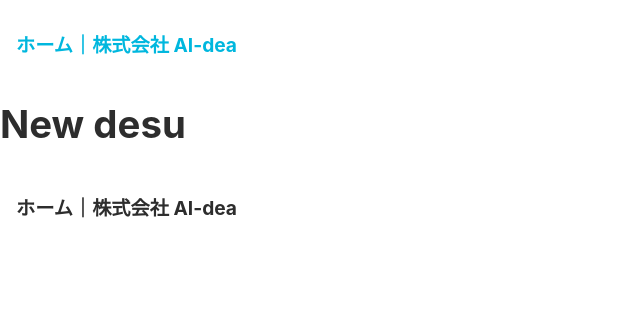
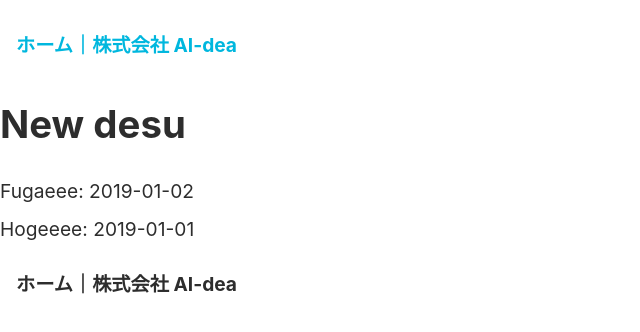
Before and after one commit to hachibeeDI/ttt, a Gatsby site: page /news in a window 1280 px wide. Shown: the whole page, without its empty margins (0-640 px from the left). Built offline with nearby package versions, Linux system fonts and the light colour scheme; Gatsby itself is replaced by a stand-in of ours.

Commit message:
functionality to display news

```diff
--- a/gatsby-config.js
+++ b/gatsby-config.js
@@ -9,9 +9,17 @@ module.exports = {
       resolve: `gatsby-source-filesystem`,
       options: {
         name: `images`,
-        path: `${__dirname}/src/ql-fs-sources/`,
+        path: `${__dirname}/src/ql-fs-sources/images/`,
       },
     },
+    {
+      resolve: `gatsby-source-filesystem`,
+      options: {
+        name: `markdown-pages`,
+        path: `${__dirname}/src/ql-fs-sources/news/`,
+      },
+    },
+    'gatsby-transformer-remark',
     'gatsby-transformer-sharp',
     'gatsby-plugin-sharp',
     {
--- a/package.json
+++ b/package.json
@@ -16,6 +16,7 @@
     "gatsby-plugin-sharp": "^2.0.7",
     "gatsby-plugin-typescript": "^2.0.1",
     "gatsby-source-filesystem": "^2.0.4",
+    "gatsby-transformer-remark": "^2.1.12",
     "gatsby-transformer-sharp": "^2.1.4",
     "normalize.css": "^8.0.1",
     "react": "^16.5.1",
--- a/src/components/image.tsx
+++ b/src/components/image.tsx
@@ -18,7 +18,7 @@ export default function Image() {
     <StaticQuery
       query={graphql`
         query {
-          placeholderImage: file(relativePath: {eq: "images/gatsby-astronaut.png"}) {
+          placeholderImage: file(relativePath: {eq: "gatsby-astronaut.png"}) {
             childImageSharp {
               fluid(maxWidth: 300) {
                 ...GatsbyImageSharpFluid
--- a/src/pages/news.tsx
+++ b/src/pages/news.tsx
@@ -1,5 +1,5 @@
 import React from 'react';
-import {Link} from 'gatsby';
+import {Link, StaticQuery, graphql} from 'gatsby';
 
 import Layout from '../components/layout';
 
@@ -7,6 +7,33 @@ export default function News() {
   return (
     <Layout>
       <h1>New desu</h1>
+      <ul>
+        <StaticQuery
+          query={graphql`
+            {
+              allMarkdownRemark(sort: {order: DESC, fields: [frontmatter___date]}, limit: 1000) {
+                edges {
+                  node {
+                    frontmatter {
+                      path
+                      title
+                      date
+                    }
+                  }
+                }
+              }
+            }
+          `}
+          render={({allMarkdownRemark: {edges}}) => {
+            // TODO: as a component
+            return edges.map(({node}: {node: any}) => (
+              <li key={node.frontmatter.path}>
+                {node.frontmatter.title}: {node.frontmatter.date}
+              </li>
+            ));
+          }}
+        />
+      </ul>
     </Layout>
   );
 }
--- /dev/null
+++ b/src/ql-fs-sources/news/fuga.md
@@ -0,0 +1,9 @@
+---
+path: "/news/fuga"
+date: "2019-01-02"
+title: "Fugaeee"
+---
+
+## Fugafuga
+
+fugaeeee
--- /dev/null
+++ b/src/ql-fs-sources/news/hoge.md
@@ -0,0 +1,9 @@
+---
+path: "/news/hoge"
+date: "2019-01-01"
+title: "Hogeeee"
+---
+
+## Hogehoge
+
+hogeeeee
```
Also changed, not shown: 1 other file.
